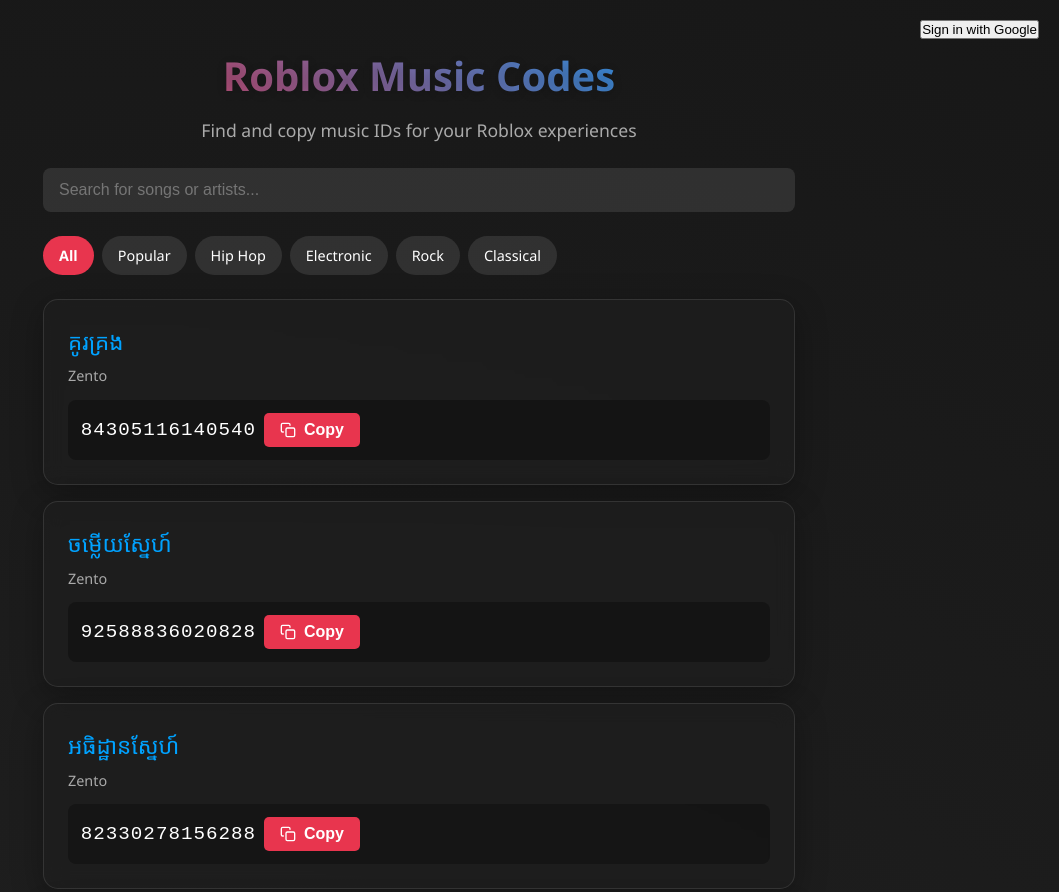
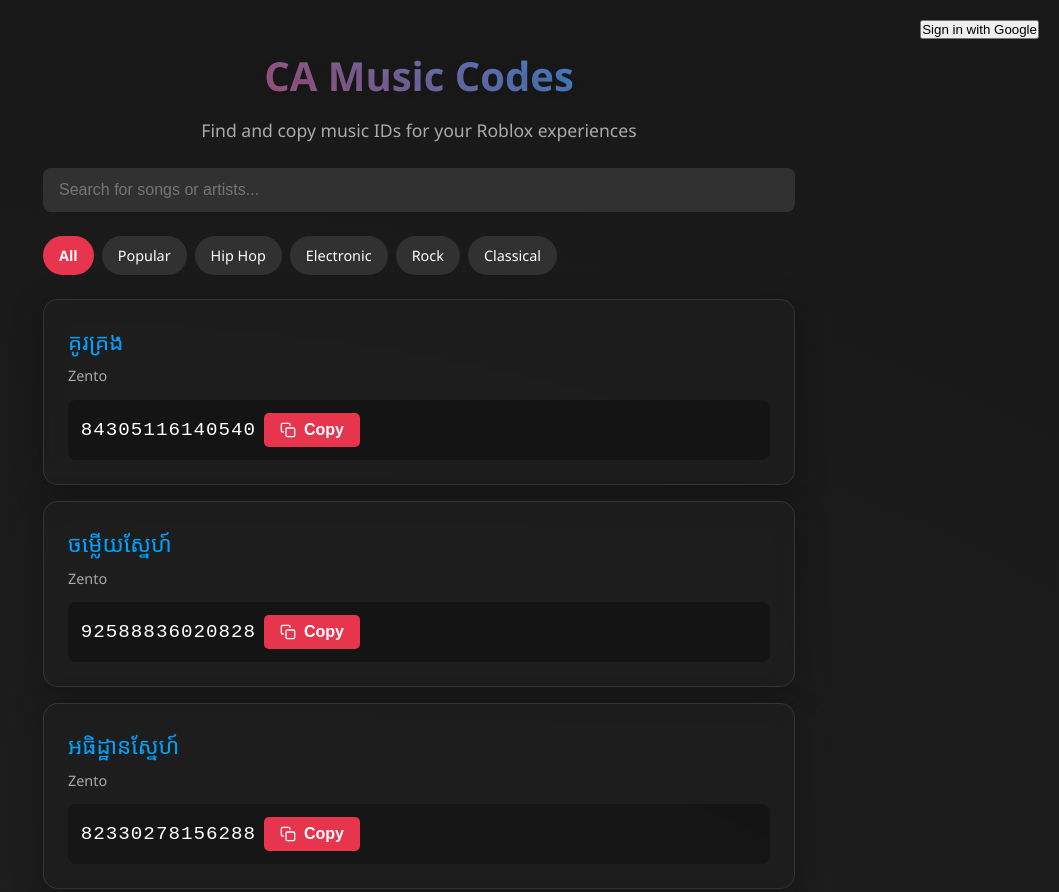
Before and after one commit to Tenzxy/ca-musicid, a plain HTML site: page index.html in a window 1280 px wide. Shown: the top 892 px of the page, without its empty margins (221-1280 px from the left). Drawn offline with Linux system fonts and the light colour scheme; no server answers.

Commit message:
Update index.html

```diff
--- a/index.html
+++ b/index.html
@@ -15,7 +15,7 @@
 
     <div class="container">
         <header>
-            <h1>Roblox Music Codes</h1>
+            <h1>CA Music Codes</h1>
             <p class="subtitle">Find and copy music IDs for your Roblox experiences</p>
         </header>
 
```
